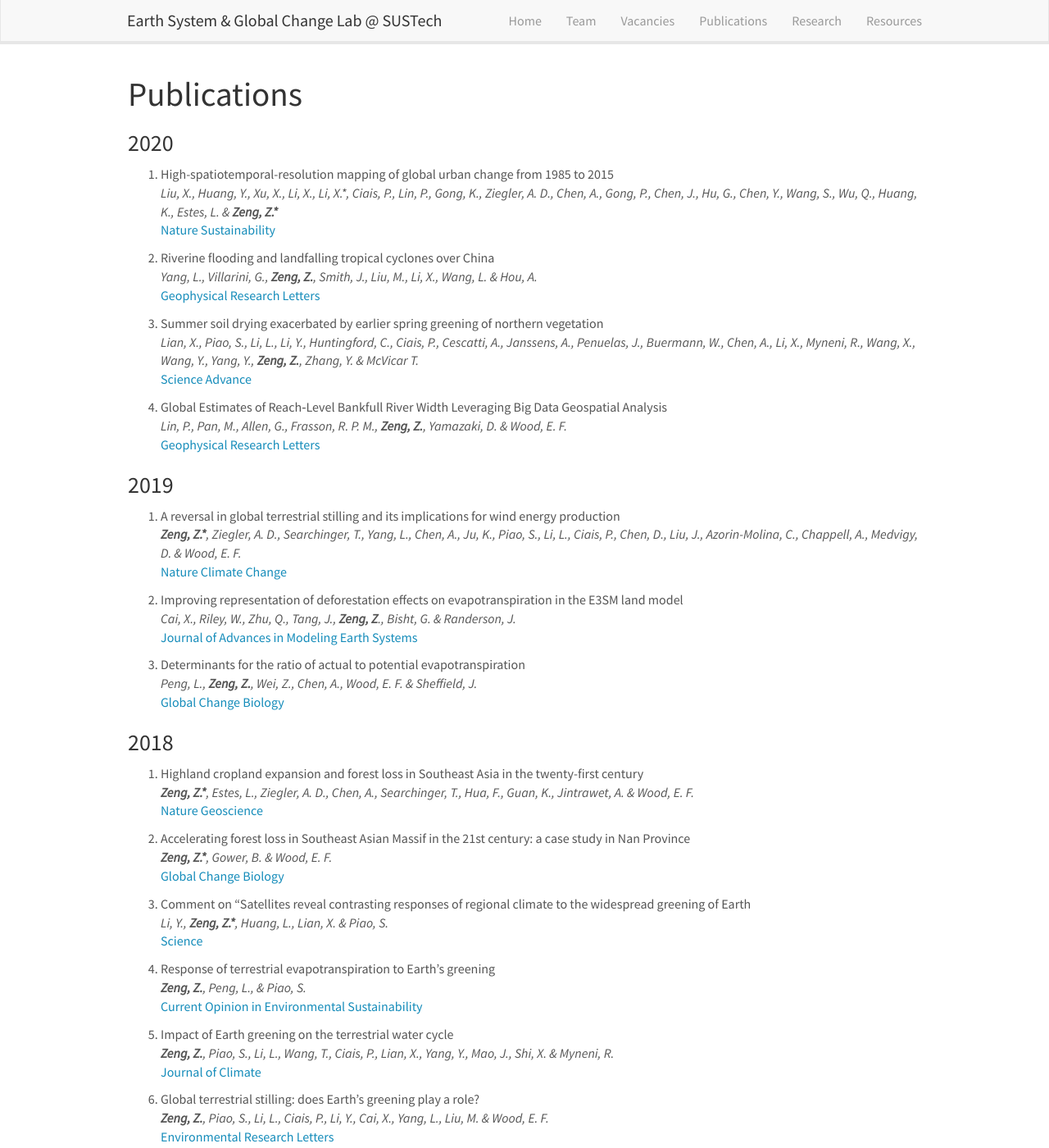
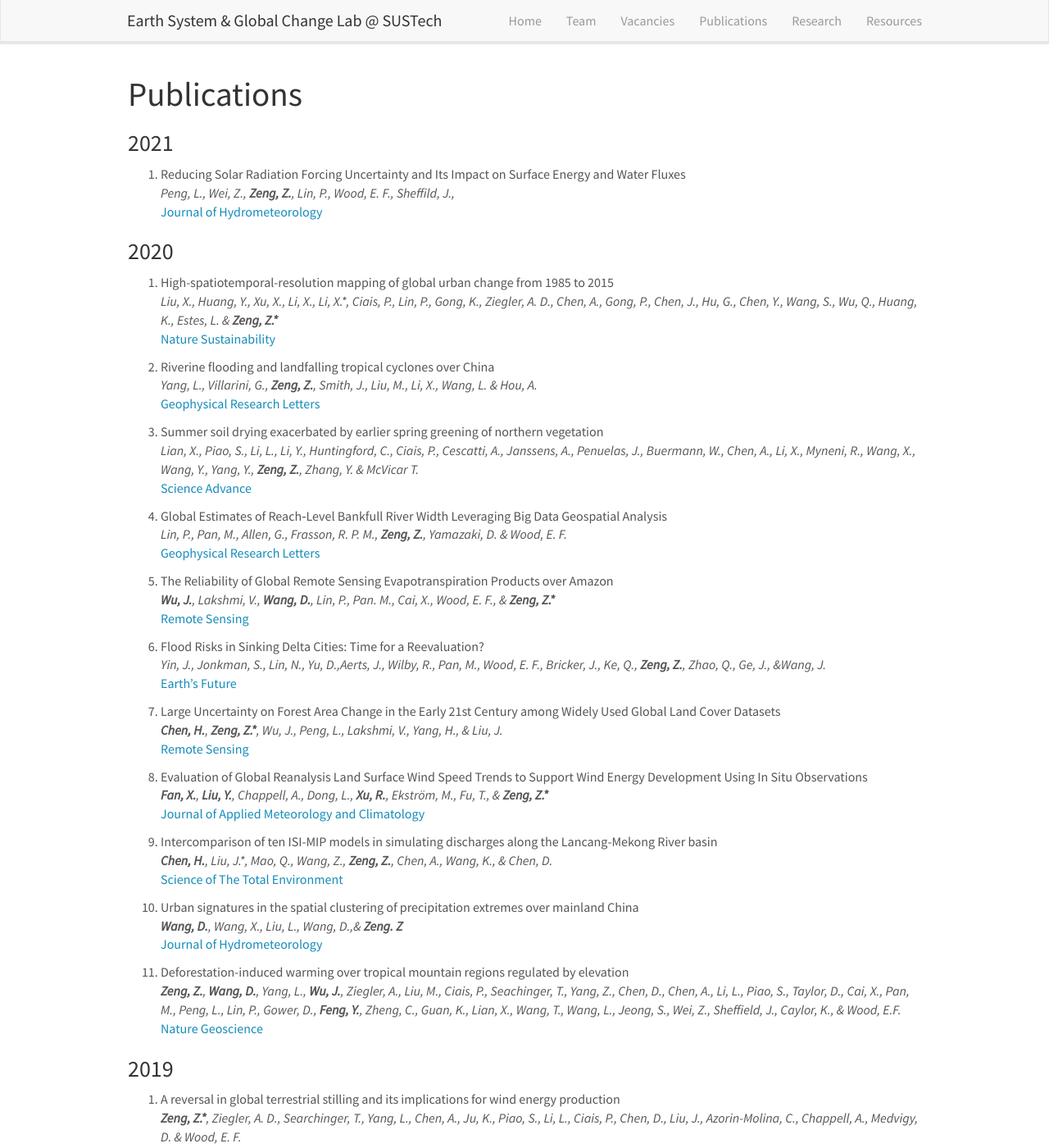
Before and after one commit to xurr2020/xurr2020.github.io, a Jekyll site: the page built from _pages/publications.md, in a window 1280 px wide and 1400 px high. Shown: the whole window at 82% size. Built offline with Jekyll 4.4.1, drawn with Linux system fonts in a browser that asks for light colours; nearby versions of some CDN libraries.

Commit message:
Update publications.md

```diff
--- a/_pages/publications.md
+++ b/_pages/publications.md
@@ -8,6 +8,12 @@ permalink: /publications/
 
 
 # Publications
+
+### 2021
+
+1. Reducing Solar Radiation Forcing Uncertainty and Its Impact on Surface Energy and Water Fluxes
+*Peng, L., Wei, Z., <b>Zeng, Z.</b>, Lin, P., Wood, E. F., Sheffild, J.,*
+[Journal of Hydrometeorology](https://journals.ametsoc.org/view/journals/hydr/aop/JHM-D-20-0052.1/JHM-D-20-0052.1.xml)
 
 ### 2020
 
@@ -26,6 +32,35 @@ permalink: /publications/
 4. Global Estimates of Reach‐Level Bankfull River Width Leveraging Big Data Geospatial Analysis
 *Lin, P., Pan, M., Allen, G., Frasson, R. P. M., <b>Zeng, Z.</b>, Yamazaki, D. & Wood, E. F.*
 [Geophysical Research Letters](https://agupubs.onlinelibrary.wiley.com/doi/full/10.1029/2019GL086405)
+
+5. The Reliability of Global Remote Sensing Evapotranspiration Products over Amazon
+*<b>Wu, J.</b>, Lakshmi, V., <b>Wang, D.</b>, Lin, P., Pan. M., Cai, X., Wood, E. F., & <b>Zeng, Z.\*</b>*
+[Remote Sensing](https://www.mdpi.com/2072-4292/12/14/2211)
+
+6. Flood Risks in Sinking Delta Cities: Time for a Reevaluation?
+*Yin, J., Jonkman, S., Lin, N., Yu, D.,Aerts, J., Wilby, R., Pan, M., Wood, E. F., Bricker, J., Ke, Q., <b>Zeng, Z.</b>, Zhao, Q., Ge, J., &Wang, J.*
+[Earth's Future](https://agupubs.onlinelibrary.wiley.com/doi/10.1029/2020EF001614)
+
+7. Large Uncertainty on Forest Area Change in the Early 21st Century among Widely Used Global Land Cover Datasets
+*<b>Chen, H.</b>, <b>Zeng, Z.\*</b>, Wu, J., Peng, L., Lakshmi, V., Yang, H., & Liu, J.*
+[Remote Sensing](https://www.mdpi.com/2072-4292/12/21/3502)
+
+8. Evaluation of Global Reanalysis Land Surface Wind Speed Trends to Support Wind Energy Development Using In Situ Observations
+*<b>Fan, X.</b>, <b>Liu, Y.</b>, Chappell, A., Dong, L., <b>Xu, R.</b>, Ekström, M., Fu, T., & <b>Zeng, Z.\*</b>*
+[Journal of Applied Meteorology and Climatology](https://journals.ametsoc.org/view/journals/apme/60/1/jamc-d-20-0037.1.xml)
+
+9. Intercomparison of ten ISI-MIP models in simulating discharges along the Lancang-Mekong River basin
+*<b>Chen, H.</b>, Liu, J.\*, Mao, Q., Wang, Z., <b>Zeng, Z.</b>, Chen, A., Wang, K., & Chen, D.*
+[Science of The Total Environment](https://www.sciencedirect.com/science/article/pii/S0048969720380256?via%3Dihub)
+
+10. Urban signatures in the spatial clustering of precipitation extremes over mainland China
+*<b>Wang, D.</b>, Wang, X., Liu, L., Wang, D.,& <b>Zeng. Z</b>*
+[Journal of Hydrometeorology](https://journals.ametsoc.org/view/journals/hydr/aop/JHM-D-20-0063.1/JHM-D-20-0063.1.xml)
+
+11. Deforestation-induced warming over tropical mountain regions regulated by elevation
+*<b>Zeng, Z.</b>, <b>Wang, D.</b>, Yang, L., <b>Wu, J.</b>, Ziegler, A., Liu, M., Ciais, P., Seachinger, T., Yang, Z., Chen, D., Chen, A., Li, L., Piao, S., Taylor, D., Cai, X., Pan, M., Peng, L., Lin, P., Gower, D., <b>Feng, Y.</b>, Zheng, C., Guan, K., Lian, X., Wang, T., Wang, L., Jeong, S., Wei, Z., Sheffield, J., Caylor, K., & Wood, E.F.*
+[Nature Geoscience](https://www.nature.com/articles/s41561-020-00666-0)
+
 
 
 ### 2019
```
